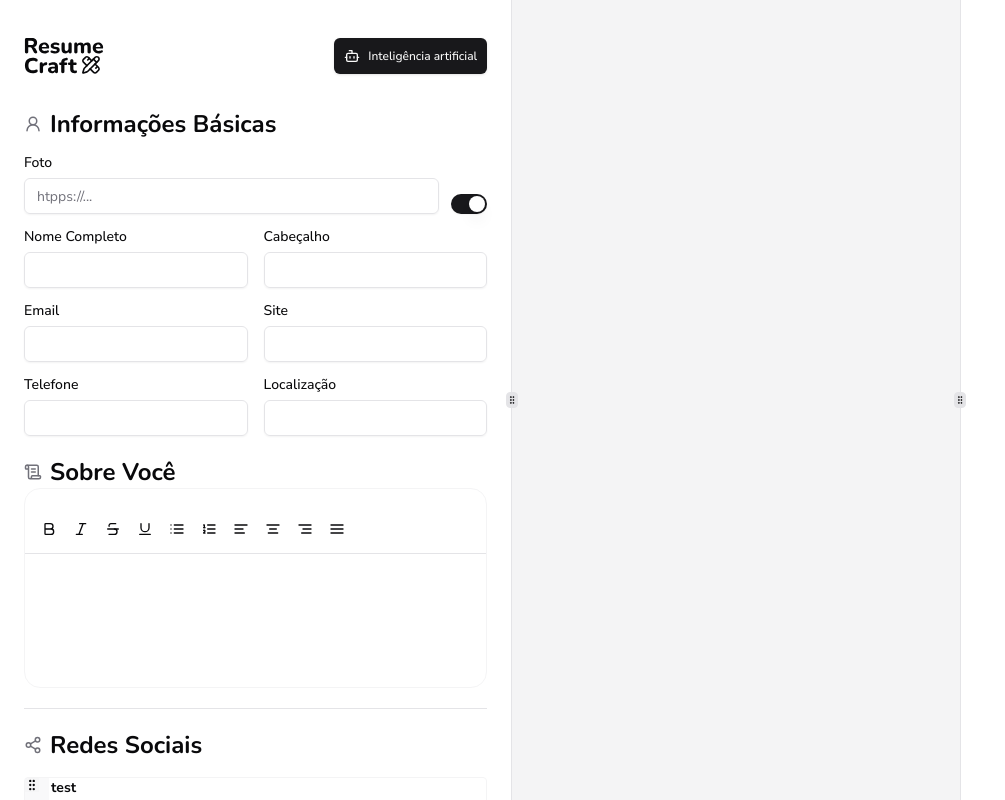
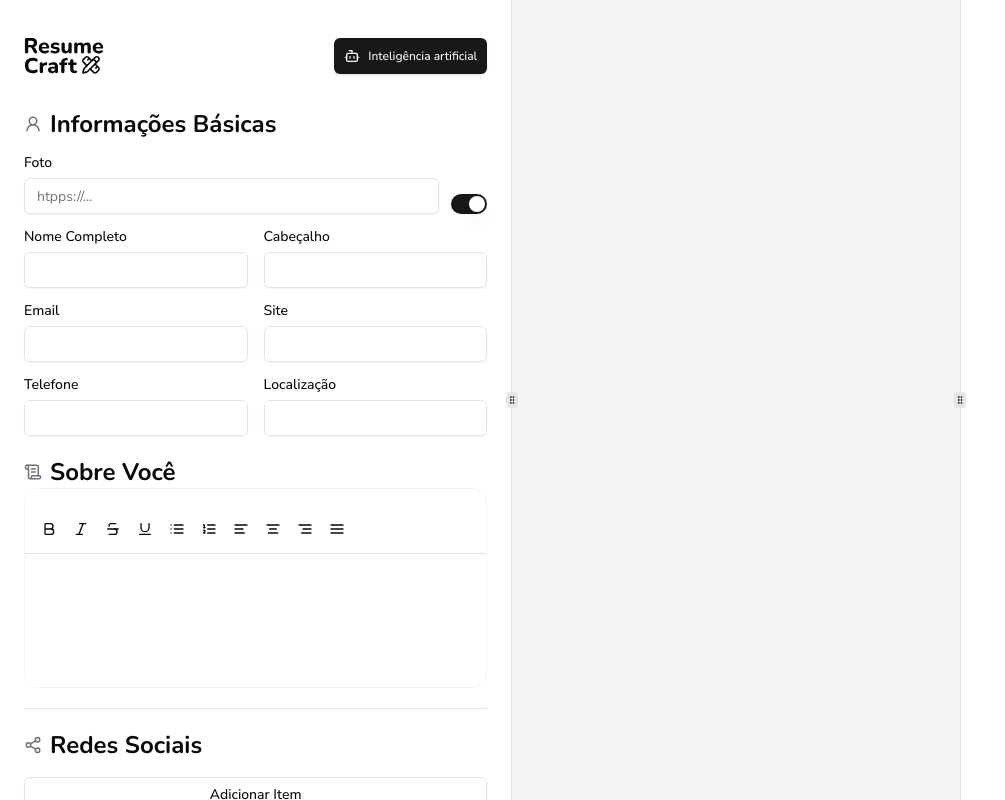
Before and after one commit to GabrieleFerreira/Resume-craft, a Next.js app in the folder resume-craft/: page /dashboard/teste in a window 1280 px wide. Shown: the whole page, without its empty margins (0-1005 px from the left). Built offline with nearby package versions, Linux system fonts and the light colour scheme.

Commit message:
botao de adicionar item

```diff
--- a/resume-craft/src/components/pages/dashboard/resume/index.tsx
+++ b/resume-craft/src/components/pages/dashboard/resume/index.tsx
@@ -30,20 +30,7 @@ export const ResumePage = () => {
       languages: [],
       projects: [],
       skills: [],
-      socialMedias: [
-        {
-          icon: "",
-          name: "test 1",
-          url: "test1",
-          username: "test1",
-        },
-        {
-          icon: "",
-          name: "test ",
-          url: "test2",
-          username: "test2",
-        },
-      ],
+      socialMedias: [],
       summary: "",
     },
   };
--- a/resume-craft/src/components/pages/dashboard/resume/infoSidebar/multipleDragList/index.tsx
+++ b/resume-craft/src/components/pages/dashboard/resume/infoSidebar/multipleDragList/index.tsx
@@ -1,4 +1,5 @@
 "use client";
+import { Button } from "@/components/ui/button";
 import { cn } from "@/lib/utils";
 import {
   DragDropContext,
@@ -44,10 +45,18 @@ export const MultipleDragList = ({
   };
 
   console.log({ fields });
+
+  const isEmpty = fields.length === 0;
   return (
     <div>
       <SectionTitle icon={data.icon} title={data.title} />
+
       <div className="mt-4 flex flex-col">
+        {isEmpty && (
+          <Button className="w-full gap-2" variant="outline" onClick={onAdd}>
+            Adicionar Item
+          </Button>
+        )}
         {!!fields.length && (
           <DragDropContext onDragEnd={handleDrag}>
             <Droppable droppableId={`droppable-${data.formKey}`}>
--- a/resume-craft/src/components/pages/dashboard/resume/infoSidebar/sections/MultiplesSections.tsx
+++ b/resume-craft/src/components/pages/dashboard/resume/infoSidebar/sections/MultiplesSections.tsx
@@ -8,10 +8,14 @@ import {
   Languages,
   Share2,
 } from "lucide-react";
-import { Fragment } from "react";
+import { Fragment, useState } from "react";
 import { MultipleDragItemData, MultipleDragList } from "../multipleDragList";
 
 export const MultiplesSections = () => {
+  const [sectionToAdd, setSectionToAdd] = useState<MultipleDragItemData | null>(
+    null
+  );
+
   const sectionsKeys: MultipleDragItemData[] = [
     {
       formKey: "socialMedias",
@@ -68,7 +72,11 @@ export const MultiplesSections = () => {
       {sectionsKeys.map((section) => (
         <Fragment key={`multiple-section-${section.title}`}>
           <Separator className="my-5" />
-          <MultipleDragList data={section} onAdd={() => {}} onEdit={() => {}} />
+          <MultipleDragList
+            data={section}
+            onAdd={() => setSectionToAdd(section)}
+            onEdit={() => {}}
+          />
         </Fragment>
       ))}
     </div>
```
